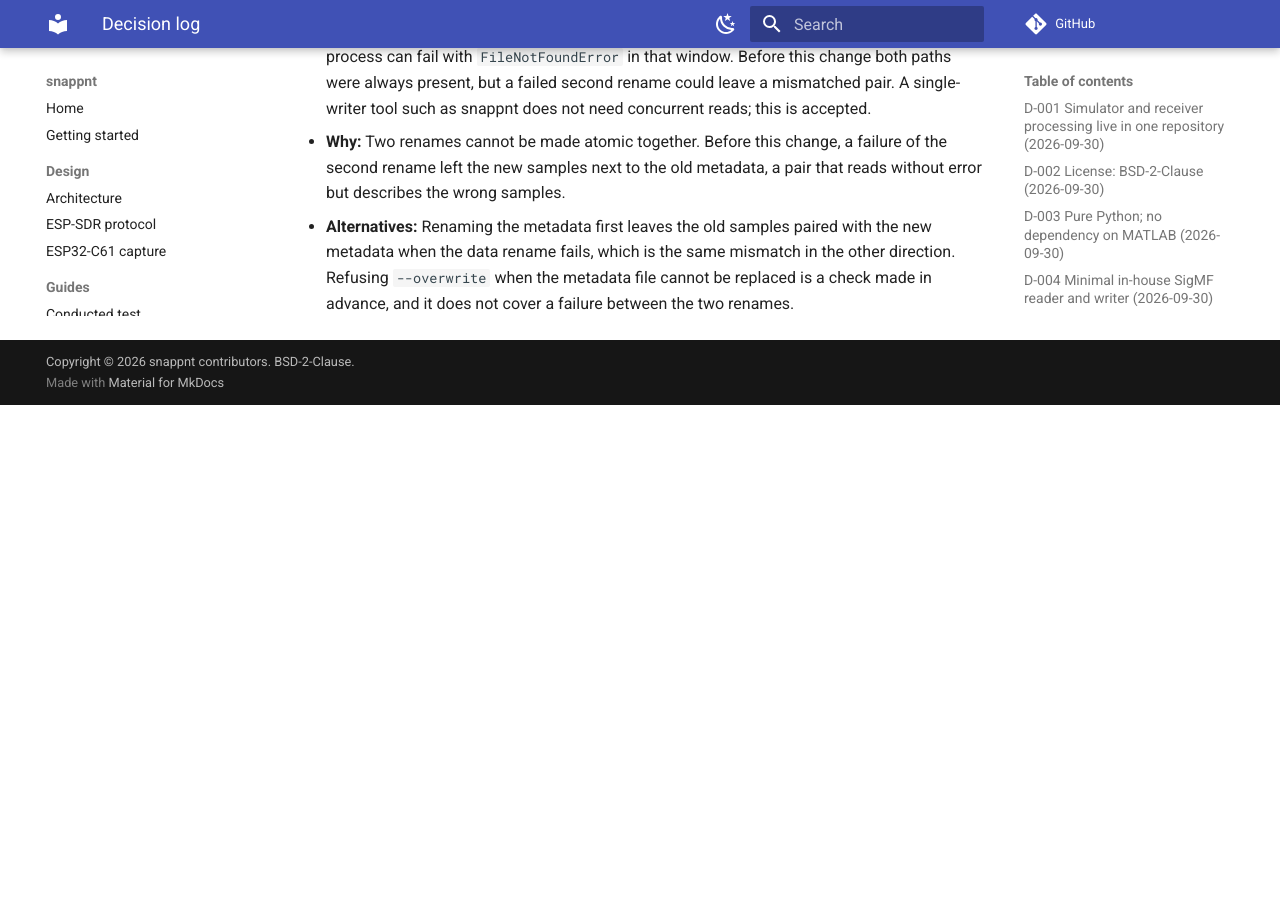
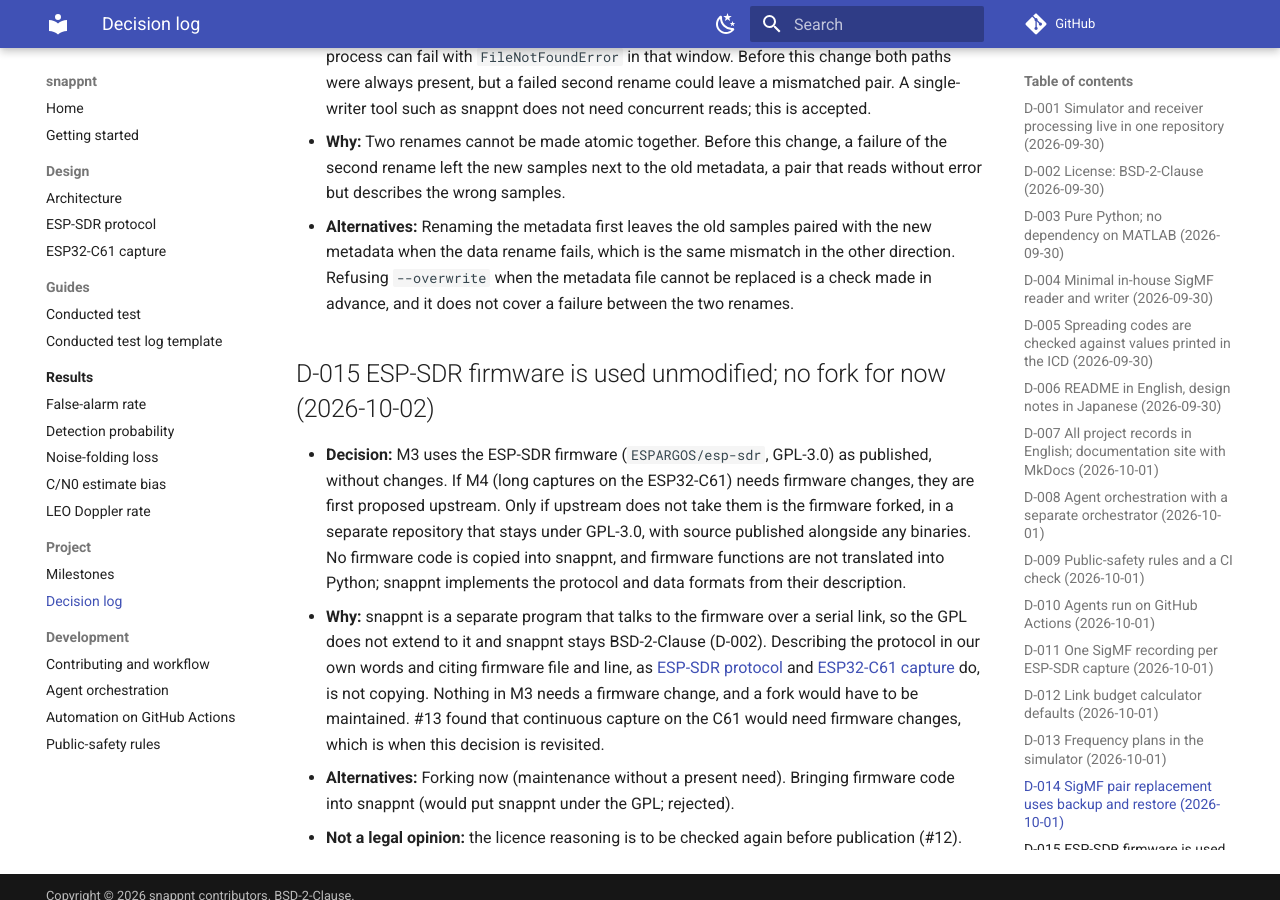
Before and after one commit to h-shiono/snappnt, an MkDocs documentation site: the page built from docs/project/decisions.md, in a window 1280 px wide and 900 px high, scrolled down 5463 px. Built offline with MkDocs 1.6.1 and Material for MkDocs 9.7.7, drawn with Linux system fonts in a browser that asks for light colours; comment, search, counter and statistics services are not loaded; before the commit the page ends 5868 px from its top, so only the background shows below that.

Commit message:
Record D-015: use the ESP-SDR firmware unmodified, no fork for now (#40)
* Record D-015: use the ESP-SDR firmware unmodified, no fork for now

Closes #7 with the maintainer's decision: no firmware changes in M3; for M4, propose changes
upstream first and fork (GPL-3.0, separate repository) only if needed; never copy firmware
code into snappnt.

Co-Authored-By: Claude Opus 5.5 <noreply@anthropic.com>
Claude-Session: https://claude.ai/code/session_01BvYrNtSc9UvmdpvYwQ4u8Y
Signed-off-by: Claude <noreply@anthropic.com>

* D-015: link the two design pages

Addresses the Greptile review on #40.

Co-Authored-By: Claude Opus 5.5 <noreply@anthropic.com>
Claude-Session: https://claude.ai/code/session_01BvYrNtSc9UvmdpvYwQ4u8Y
Signed-off-by: Claude <noreply@anthropic.com>

* CLAUDE.md: remove the settled ESP-SDR licence open question

Settled by D-015 (#7). Addresses the Greptile review on #40.

Co-Authored-By: Claude Opus 5.5 <noreply@anthropic.com>
Claude-Session: https://claude.ai/code/session_01BvYrNtSc9UvmdpvYwQ4u8Y
Signed-off-by: Claude <noreply@anthropic.com>

---------

Signed-off-by: Claude <noreply@anthropic.com>
Co-authored-by: Claude <noreply@anthropic.com>

```diff
--- a/docs/project/decisions.md
+++ b/docs/project/decisions.md
@@ -191,3 +191,24 @@ an earlier one and says so.
   metadata when the data rename fails, which is the same mismatch in the other direction.
   Refusing `--overwrite` when the metadata file cannot be replaced is a check made in advance,
   and it does not cover a failure between the two renames.
+
+## D-015 ESP-SDR firmware is used unmodified; no fork for now (2026-10-02)
+
+- **Decision:** M3 uses the ESP-SDR firmware (`ESPARGOS/esp-sdr`, GPL-3.0) as published,
+  without changes. If M4 (long captures on the ESP32-C61) needs firmware changes, they are
+  first proposed upstream. Only if upstream does not take them is the firmware forked, in a
+  separate repository that stays under GPL-3.0, with source published alongside any binaries.
+  No firmware code is copied into snappnt, and firmware functions are not translated into
+  Python; snappnt implements the protocol and data formats from their description.
+- **Why:** snappnt is a separate program that talks to the firmware over a serial link, so
+  the GPL does not extend to it and snappnt stays BSD-2-Clause (D-002). Describing the
+  protocol in our own words and citing firmware file and line, as
+  [ESP-SDR protocol](../design/espsdr-protocol.md) and
+  [ESP32-C61 capture](../design/esp32c61-capture.md) do, is not copying.
+  Nothing in M3 needs a firmware change, and a fork would have to be maintained.
+  #13 found that continuous capture on the C61 would need firmware changes, which is when
+  this decision is revisited.
+- **Alternatives:** Forking now (maintenance without a present need). Bringing firmware code
+  into snappnt (would put snappnt under the GPL; rejected).
+- **Not a legal opinion:** the licence reasoning is to be checked again before publication
+  (#12).
```
Also changed, not shown: CLAUDE.md (+0 -1 lines).
